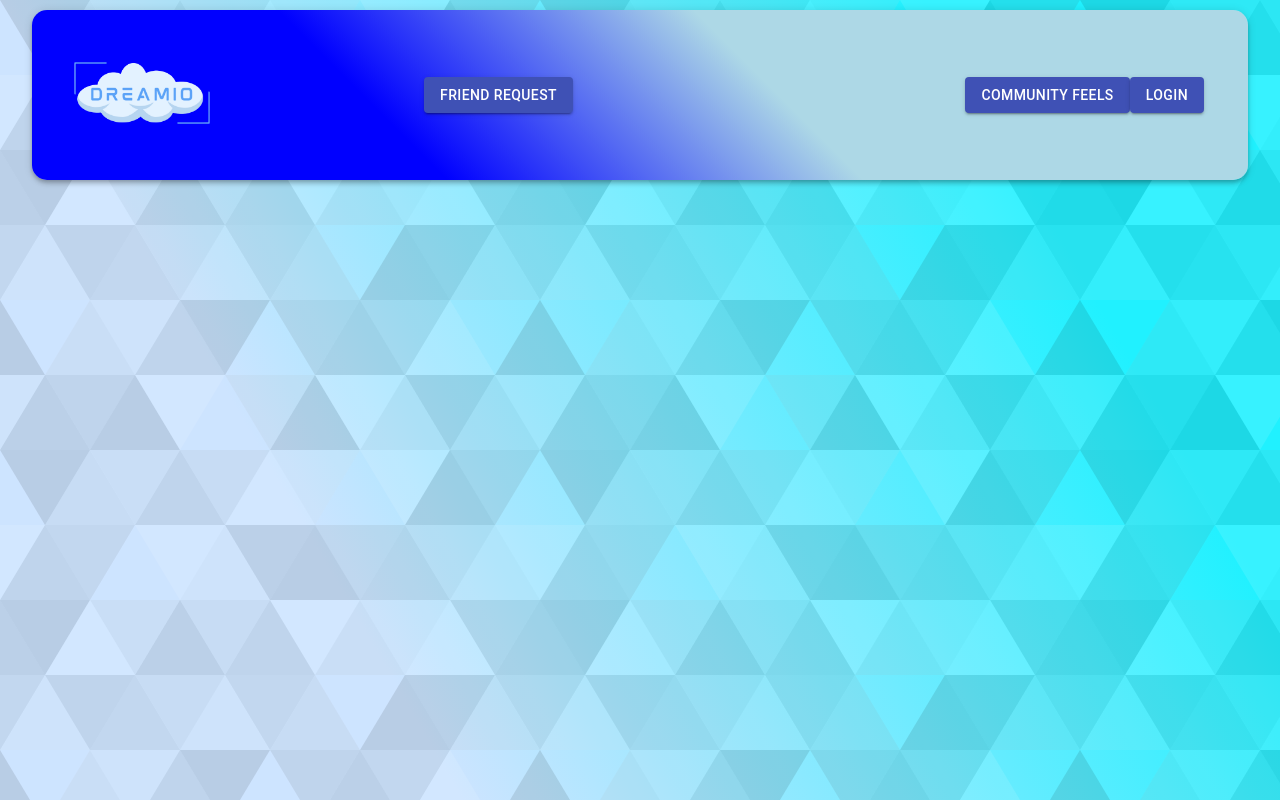
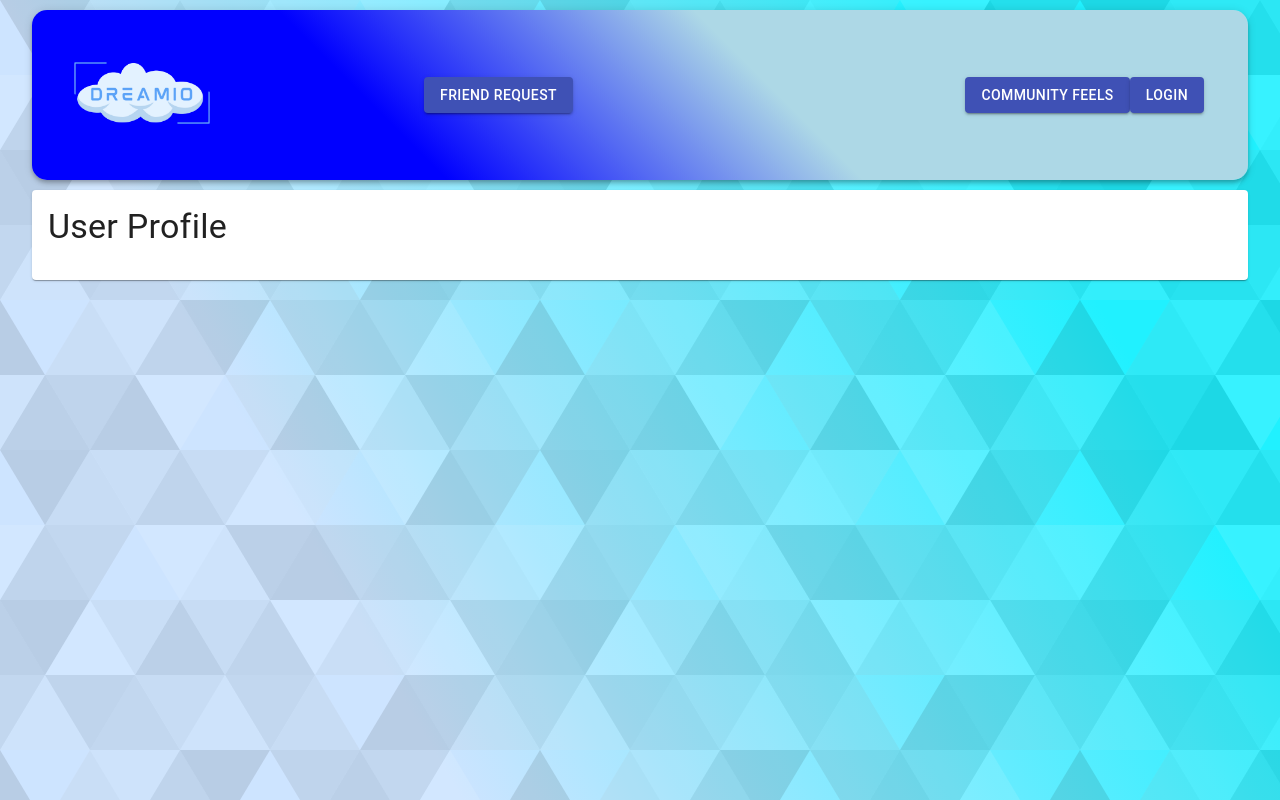
Before and after one commit to djsurt/Dreamio, a React (Create React App) app in the folder client/: page /user/1 in a window 1280 px wide. Built offline with nearby package versions, Linux system fonts and the light colour scheme.

Commit message:
Create a UserProfile

```diff
--- a/client/src/App.js
+++ b/client/src/App.js
@@ -6,7 +6,6 @@ import Home from './components/Home/Home';
 import Auth from './components/Auth/Auth';
 import {BrowserRouter, Switch, Route, Redirect} from 'react-router-dom';
 import Community from "./components/Community/Community";
-import FriendRequest from "./components/FriendRequest/FriendRequest";
 import PostDetails from './components/PostDetails/PostDetails';
 import UserProfile from "./components/UserProfile/UserProfile";
 
@@ -23,9 +22,8 @@ const App = ()=>{
                     <Route path = "/posts/search" exact component = {Home}/>
                     <Route path = "/posts/:id" component={PostDetails}/>
                     <Route path="/auth" exact component={()=>(!user?<Auth/>: <Redirect to="/posts"/>)} />
-                    <Route path="/friendRequest" exact component={FriendRequest} />
+                    <Route path="/user/:userId" exact component={UserProfile} />
                     <Route path="/community" exact component={Community} />
-                    <Route path="/creators/:name" exact component={UserProfile} />
                 </Switch>
             </Container>
         </BrowserRouter>
--- a/client/src/components/Navbar/Navbar.js
+++ b/client/src/components/Navbar/Navbar.js
@@ -77,7 +77,9 @@ const Navbar = () => {
                 {user ? (
                     <div className={classes.profile}>
                         <Avatar className={classes.purple} alt={user.result.name} src={user.result.imageUrl}>{user.result.name.charAt(0)}</Avatar>
-                        <Typography className={classes.userName} variant="h6">{user.result.name}</Typography>
+                        <Link to={`/user/${user.result.name}`} style={{ textDecoration: 'none', color: 'inherit' }}>
+                            <Typography className={classes.userName} variant="h6">{user.result.name}</Typography>
+                        </Link>
                         <Button variant="contained" className={classes.logout} color="secondary" onClick={logout}>Logout</Button>
                     </div>
                 ) : (
--- a/client/src/components/PostDetails/PostDetails.jsx
+++ b/client/src/components/PostDetails/PostDetails.jsx
@@ -52,7 +52,7 @@ const Post = () => {
           <Typography gutterBottom variant="body1" component="p">{post.message}</Typography>
           <Typography variant="h6">
             Created by:
-            <Link to={`/creators/${post.name}`} style={{ textDecoration: 'none', color: '#3f51b5' }}>
+            <Link to={`/user/${post.name}`} style={{ textDecoration: 'none', color: '#3f51b5' }}>
               {` ${post.name}`}
             </Link>
           </Typography>
--- a/client/src/components/UserProfile/UserProfile.js
+++ b/client/src/components/UserProfile/UserProfile.js
@@ -1,26 +1,32 @@
 // src/components/UserProfile/UserProfile.js
-import React, { useEffect } from 'react';
+
+import React from 'react';
 import { useParams } from 'react-router-dom';
-import { useSelector, useDispatch } from 'react-redux';
+import { makeStyles } from '@material-ui/core/styles';
 import { Paper, Typography } from '@material-ui/core';
 
-import { getUserPosts } from '../../actions/posts';
+const useStyles = makeStyles((theme) => ({
+  paper: {
+    padding: theme.spacing(2),
+  },
+  title: {
+    marginBottom: theme.spacing(2),
+  },
+}));
 
 const UserProfile = () => {
-  const { posts } = useSelector((state) => state.posts);
-  const dispatch = useDispatch();
-  const { name } = useParams();
+  const classes = useStyles();
+  const { userId } = useParams();
 
-  useEffect(() => {
-    dispatch(getUserPosts(name));
-  }, [name]);
+  // Fetch user data here using the userId and store it in the component state.
 
   return (
     <div>
-      <Paper>
-        <Typography variant="h4" component="h1">
-          {name}'s Posts
+      <Paper className={classes.paper}>
+        <Typography className={classes.title} variant="h4">
+          User Profile
         </Typography>
+        {/* Render user data here */}
       </Paper>
     </div>
   );
```
